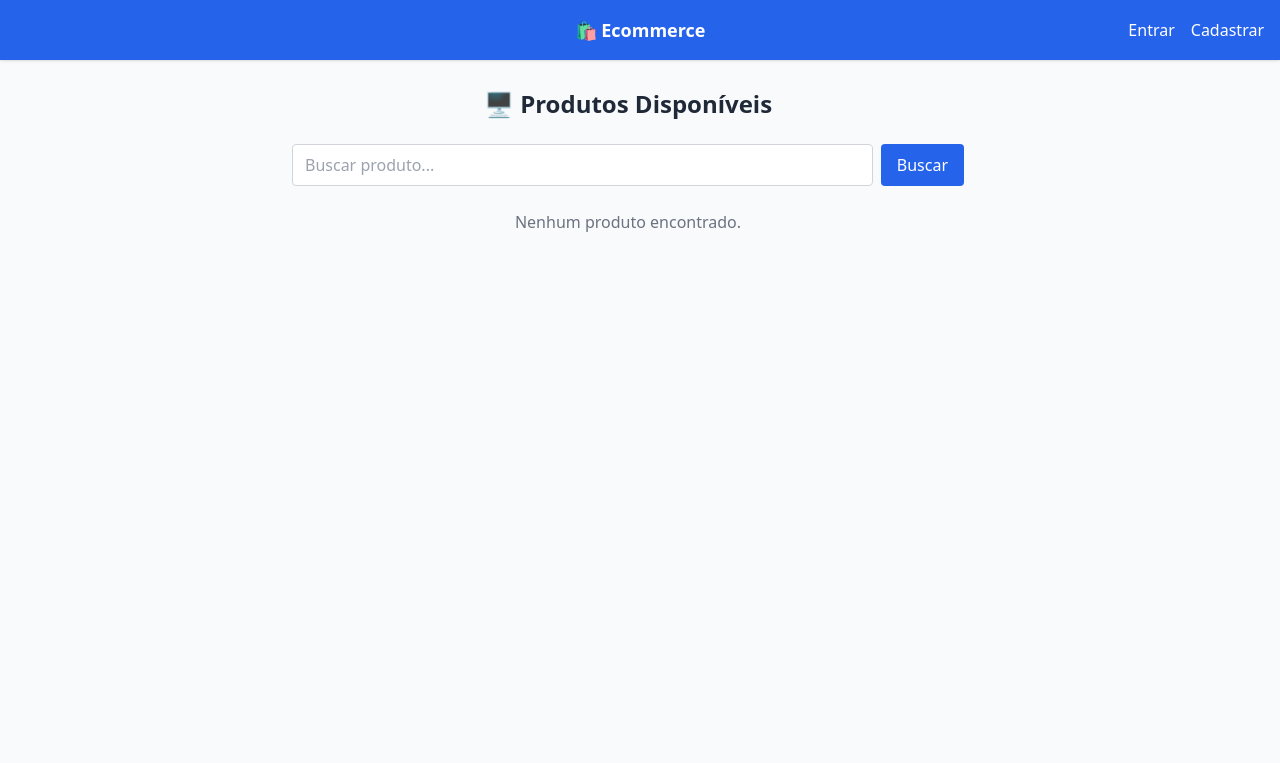
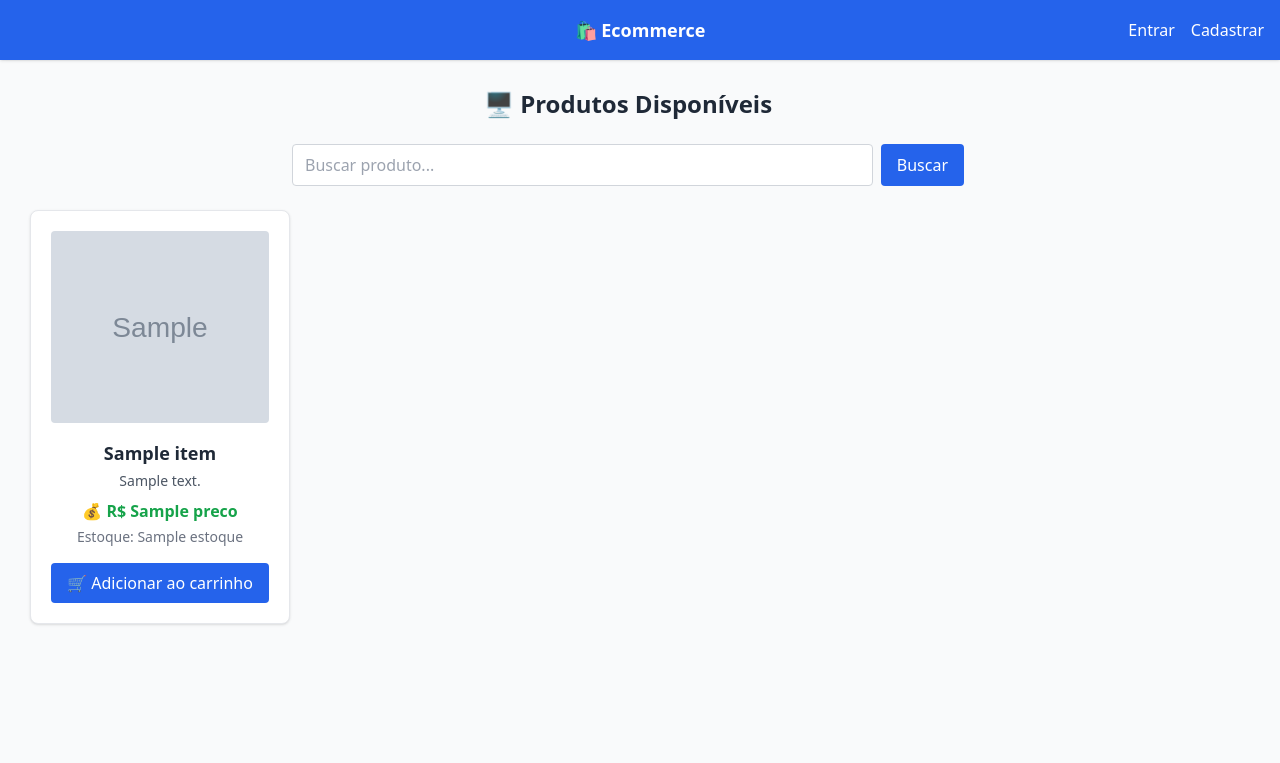
Before and after one commit to C14-2025/EcommerceEletronicos, a Django app: page / in a window 1280 px wide. Shown: the top 763 px of the page. Run offline with Django 5.2, Linux system fonts and the light colour scheme; tables that the repository leaves empty hold one stand-in row (values such as "Sample post"); grey boxes marked "Sample" are stand-in pictures; a database or web service that is not in the repository returns one stand-in record (values such as "Sample title"); data that the repository does not hold is empty; some libraries are stand-ins or nearby versions.

Commit message:
fix: consertando conexão de back e front

```diff
--- a/frontend/store/templates/store/configuracoes.html
+++ b/frontend/store/templates/store/configuracoes.html
@@ -1,4 +1,4 @@
-{% extends "store/base.html" %}
+{% extends "base.html" %}
 {% block content %}
 <h1 class="text-2xl font-bold mb-4">⚙️ Configurações</h1>
 <ul class="space-y-2">
--- a/frontend/store/utils/api.py
+++ b/frontend/store/utils/api.py
@@ -16,21 +16,12 @@ def get(endpoint: str):
             from pprint import pprint
             pprint(data)
 
-            #Se vier um dicionário com "itens" → retorna lista
-            if isinstance(data, dict) and "itens" in data:
-                return data["itens"]
-
-            #Se vier lista → retorna lista
-            if isinstance(data, list):
-                return data
-
-            #Qualquer outra estrutura → retorna lista vazia
-            return []
+            return data
 
         else:
             print(f"🔴 Erro da API: {resp.text}")
-            return []
+            return None
 
     except Exception as e:
         print(f"🚨 Erro na conexão com API: {e}")
-        return []
+        return None
--- a/frontend/store/views.py
+++ b/frontend/store/views.py
@@ -46,16 +46,26 @@ def carrinho(request):
 
     try:
         resp = get(f"/carrinho/?usuario_id={usuario['id']}")
-        itens = resp["itens"]
+
+        itens = [
+            {
+                "nome": item["produto_nome"],
+                "preco": item["produto_preco"],
+                "quantidade": item["quantidade"]
+            }
+            for item in resp.get("itens", [])
+        ]
+
     except Exception:
         itens = []
 
-    total = sum(item["produto_preco"] * item["quantidade"] for item in itens)
+    total = sum(item["preco"] * item["quantidade"] for item in itens)
 
     return render(request, "store/carrinho.html", {
         "carrinho": itens,
         "total": total
     })
+
 
 
 
```
